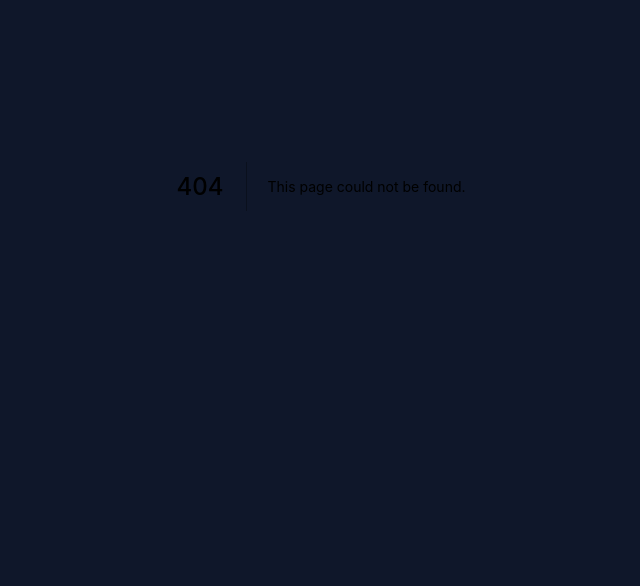
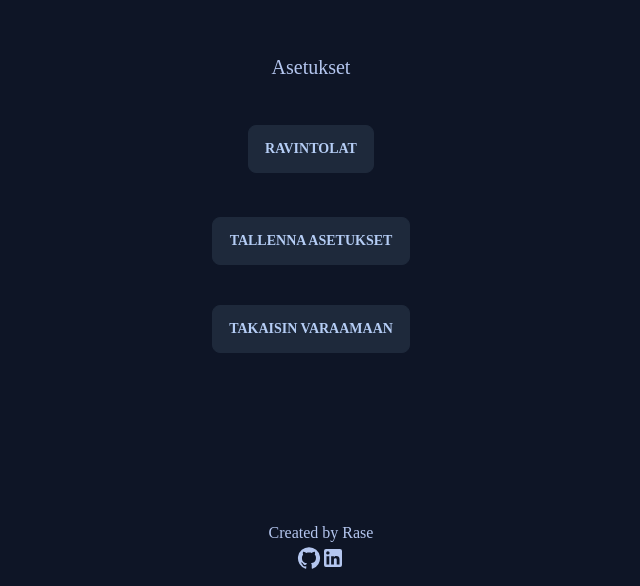
Before and after one commit to 52617365/varaapoyta, a Next.js app: page /asetukset in a window 1280 px wide. Before the commit this address had no page. Shown: the part 214-800 px from the top of the page, without its empty margins (319-959 px from the left). Built offline with nearby package versions, Linux system fonts and the light colour scheme.

Commit message:
Vaihdoin nimen settings -> asetukset, koska tama aplikaatio on suomalaisille suunnattu.

```diff
--- a/pages/settings.tsx
+++ b/pages/asetukset.tsx
@@ -4,6 +4,7 @@ import React from "react";
 import DropDown from "../components/Dropdown";
 import Checkbox from "../components/Checkbox";
 import Button from "../components/Button";
+import Link from "next/link";
 
 function GenerateCheckboxes(items: string[]) {
     return (
@@ -14,7 +15,7 @@ function GenerateCheckboxes(items: string[]) {
         }))
 }
 
-function Settings({restaurants}: { restaurants: string[] }) {
+function Asetukset({restaurants}: { restaurants: string[] }) {
     const [settings, setSettings] = React.useState({
         restaurants: [],
         //    TODO: Insert other wanted settings in here and do the same for all of them.
@@ -48,22 +49,27 @@ function Settings({restaurants}: { restaurants: string[] }) {
     return (
         <>
             <SiteHead/>
-            <div className={"flex flex-col justify-center items-center h-full inset-x-0 top-0"}>
-                {/*TODO: Capture state of selected items.*/}
-                {/*Ravintolat settings*/}
-                <div onChange={handleChange}>
-                    <DropDown
-                        items={restaurantBoxes}
-                        name={"Ravintolat"}
-                    />
-
-                    {/*TODO: Once user has saved settings, make button go back into the false state (not laoding)*/}
-                    <div className={"absolute bottom-1/3"}>
-                        <Button text={"Tallenna asetukset"}/>
+            <div className="relative hero min-h-screen bg-base-200">
+                <div className="hero-content text-center">
+                    <div className="absolute top-1/3 max-w-md pr-5">
+                        <h1 className={"text-xl pb-10"}>Asetukset</h1>
+                        <div onChange={handleChange} className={"grid gap-10"}>
+                            <DropDown
+                                items={restaurantBoxes}
+                                name={"Ravintolat"}
+                            />
+                            {/*TODO: Once user has saved settings, make button go back into the false state (not loading)*/}
+                            <Button text={"Tallenna asetukset"}/>
+                            <Link href={"/varaa"}>
+                                <a>
+                                    <Button text={"Takaisin varaamaan"}/>
+                                </a>
+                            </Link>
+                        </div>
                     </div>
+                    <SiteFooter/>
                 </div>
             </div>
-            <SiteFooter/>
         </>
     )
 }
@@ -79,4 +85,4 @@ export async function getStaticProps() {
     }
 }
 
-export default Settings;
+export default Asetukset;
```
